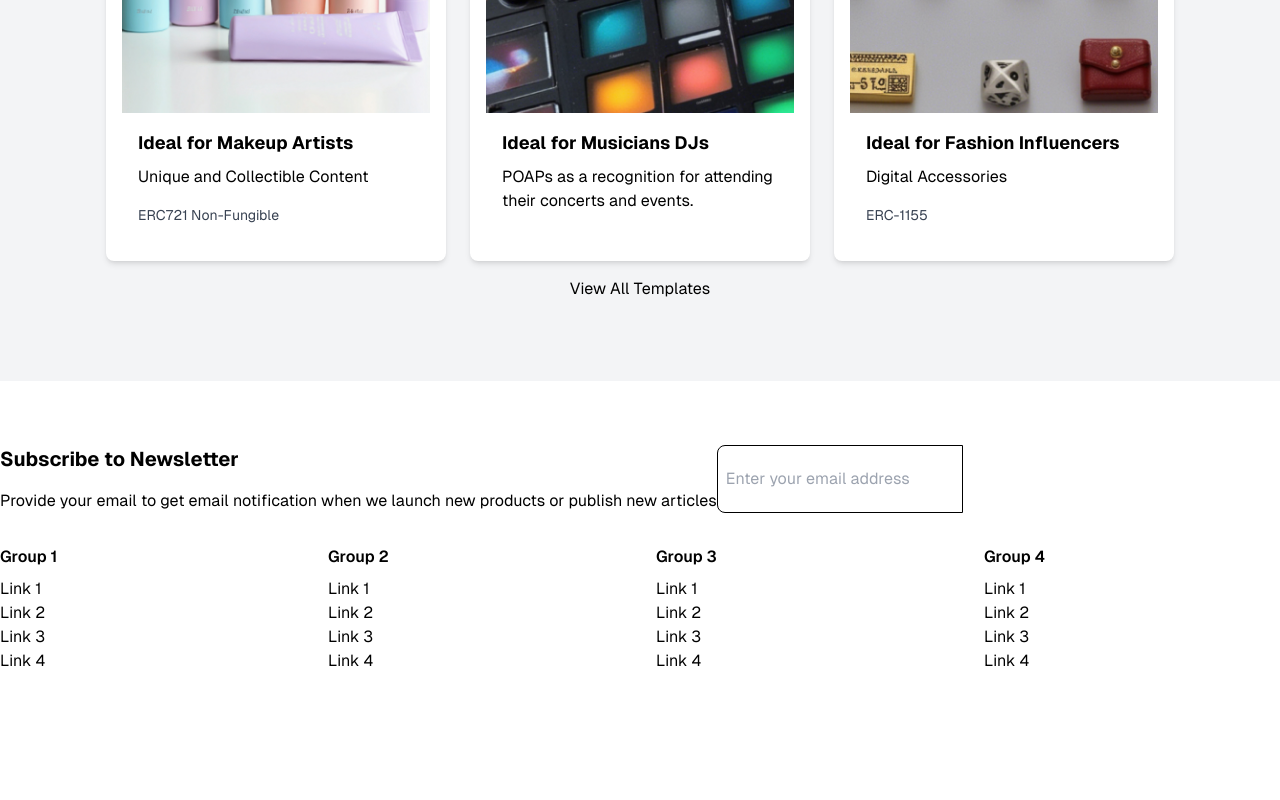
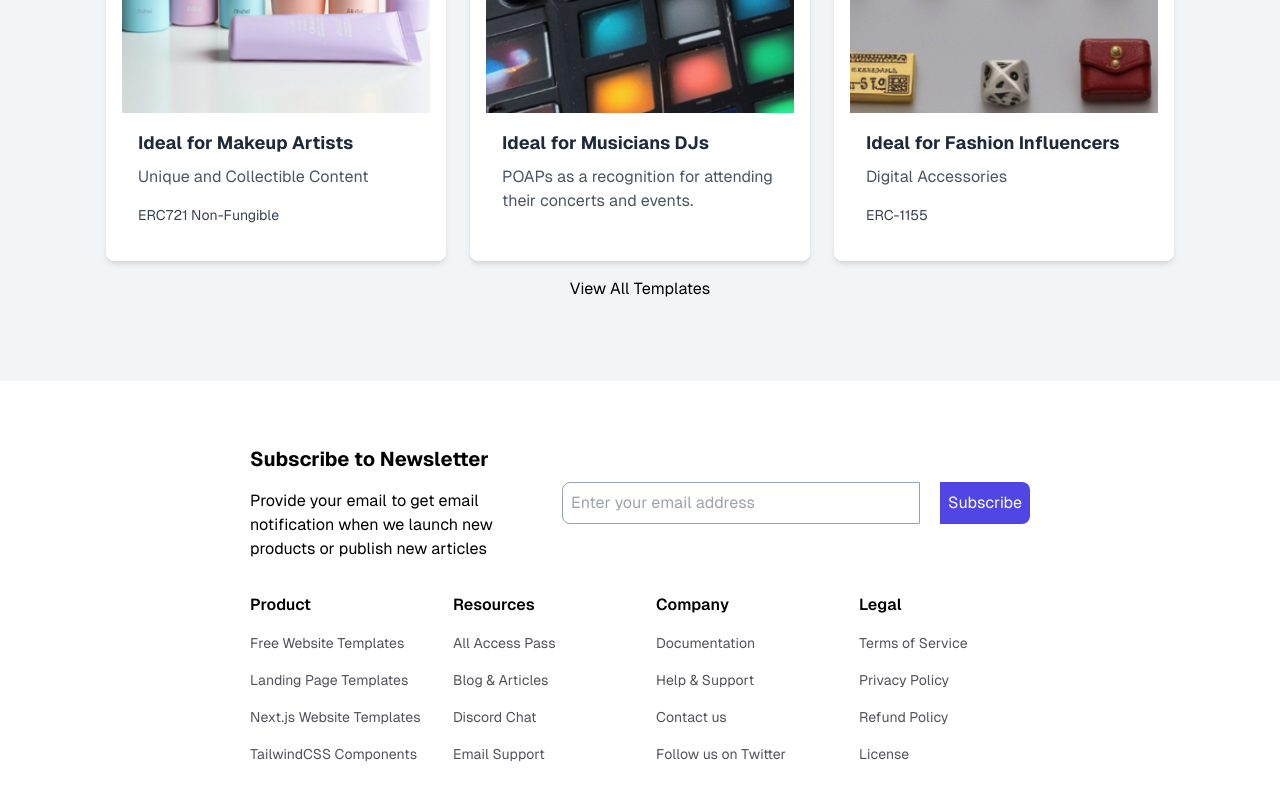
Before and after one commit to DevsJEG/vottum-templates-hub, a Next.js app: page / in a window 1280 px wide. Shown: the part 1378-2178 px from the top of the page. Before the commit the page ends 2131 px from the top, so only its background shows below. Built offline with nearby package versions, Linux system fonts and the light colour scheme.

Commit message:
finish footer

```diff
--- a/src/app/components/Footer.tsx
+++ b/src/app/components/Footer.tsx
@@ -5,21 +5,21 @@ import { FiMessageCircle } from 'react-icons/fi';
 
 const Footer: React.FC = () => {
   return (
-    <footer className="">
+    <footer className="max-w-[780px] m-auto">
       {/* Newsletter Section */}
-      <div className="mb-8 flex">
-        <div>
+      <div className="mb-8 flex justify-between items-center">
+        <div className='md:w-[40%]'>
         <h2 className="text-xl font-bold mb-4">Subscribe to Newsletter</h2>
-        <p>Provide your email to get email notification when we
+        <p className='text-[16px] text-black'>Provide your email to get email notification when we
         launch new products or publish new articles</p>
         </div>
-        <form className="flex">
+        <form className="flex md:w-[60%]">
           <input
             type="email"
             placeholder="Enter your email address"
-            className="flex-grow p-2 rounded-l-lg border border-gray-400 focus:outline-none focus:ring-2 focus:ring-purple-600"
+            className="flex-grow p-2 rounded-l-lg border-solid border-blackalpha border-[1px]  focus:outline-none "
           />
-          <button className="bg-primary text-white p-2 rounded-r-lg hover:bg-purple-700 transition">
+          <button className="bg-customblue ml-[20px] text-white p-2 rounded-r-lg hover:bg-purple-700 transition">
             Subscribe
           </button>
         </form>
@@ -28,39 +28,39 @@ const Footer: React.FC = () => {
       {/* Links Section */}
       <div className="grid grid-cols-1 md:grid-cols-4 gap-8">
         <div>
-          <h3 className="font-semibold mb-2">Group 1</h3>
-          <ul>
-            <li><a href="#" className="hover:underline">Link 1</a></li>
-            <li><a href="#" className="hover:underline">Link 2</a></li>
-            <li><a href="#" className="hover:underline">Link 3</a></li>
-            <li><a href="#" className="hover:underline">Link 4</a></li>
+          <h3 className="font-semibold mb-2">Product</h3>
+          <ul className='text-[14px]'>
+            <li className='py-2 text-zinc-600'><a href="#" className="hover:underline">Free Website Templates</a></li>
+            <li className='py-2 text-zinc-600'><a href="#" className="hover:underline">Landing Page Templates</a></li>
+            <li className='py-2 text-zinc-600'><a href="#" className="hover:underline">Next.js Website Templates</a></li>
+            <li className='py-2 text-zinc-600'><a href="#" className="hover:underline">TailwindCSS Components</a></li>
           </ul>
         </div>
         <div>
-          <h3 className="font-semibold mb-2">Group 2</h3>
-          <ul>
-            <li><a href="#" className="hover:underline">Link 1</a></li>
-            <li><a href="#" className="hover:underline">Link 2</a></li>
-            <li><a href="#" className="hover:underline">Link 3</a></li>
-            <li><a href="#" className="hover:underline">Link 4</a></li>
+          <h3 className="font-semibold mb-2">Resources</h3>
+          <ul className='text-[14px]'>
+            <li className='py-2 text-zinc-600'><a href="#" className="hover:underline">All Access Pass</a></li>
+            <li className='py-2 text-zinc-600'><a href="#" className="hover:underline">Blog & Articles</a></li>
+            <li className='py-2 text-zinc-600'><a href="#" className="hover:underline">Discord Chat</a></li>
+            <li className='py-2 text-zinc-600'><a href="#" className="hover:underline">Email Support</a></li>
           </ul>
         </div>
         <div>
-          <h3 className="font-semibold mb-2">Group 3</h3>
-          <ul>
-            <li><a href="#" className="hover:underline">Link 1</a></li>
-            <li><a href="#" className="hover:underline">Link 2</a></li>
-            <li><a href="#" className="hover:underline">Link 3</a></li>
-            <li><a href="#" className="hover:underline">Link 4</a></li>
+          <h3 className="font-semibold mb-2">Company</h3>
+          <ul className='text-[14px]'>
+            <li className='py-2 text-zinc-600'><a href="#" className="hover:underline">Documentation</a></li>
+            <li className='py-2 text-zinc-600'><a href="#" className="hover:underline">Help & Support</a></li>
+            <li className='py-2 text-zinc-600'><a href="#" className="hover:underline">Contact us</a></li>
+            <li className='py-2 text-zinc-600'><a href="#" className="hover:underline">Follow us on Twitter</a></li>
           </ul>
         </div>
         <div>
-          <h3 className="font-semibold mb-2">Group 4</h3>
-          <ul>
-            <li><a href="#" className="hover:underline">Link 1</a></li>
-            <li><a href="#" className="hover:underline">Link 2</a></li>
-            <li><a href="#" className="hover:underline">Link 3</a></li>
-            <li><a href="#" className="hover:underline">Link 4</a></li>
+          <h3 className="font-semibold mb-2">Legal</h3>
+          <ul className='text-[14px]'>
+            <li className='py-2 text-zinc-600'><a href="#" className="hover:underline">Terms of Service</a></li>
+            <li className='py-2 text-zinc-600'><a href="#" className="hover:underline">Privacy Policy</a></li>
+            <li className='py-2 text-zinc-600'><a href="#" className="hover:underline">Refund Policy</a></li>
+            <li className='py-2 text-zinc-600'><a href="#" className="hover:underline">License</a></li>
           </ul>
         </div>
       </div>
@@ -68,7 +68,7 @@ const Footer: React.FC = () => {
       {/* Chat Icon */}
       <a
         href="#"
-        className="fixed bottom-8 right-8 bg-purple-600 text-white p-3 rounded-full shadow-lg hover:bg-purple-700 transition"
+        className="fixed bottom-8 right-8 bg-customblue text-white p-3 rounded-full shadow-lg hover:bg-purple-700 transition"
         aria-label="Chat"
       >
         <FiMessageCircle size={24} />
--- a/src/app/components/Templates.tsx
+++ b/src/app/components/Templates.tsx
@@ -7,7 +7,7 @@ const Templates: React.FC = () => {
 
 
     return (
-        <div className=" bg-gray ">
+        <div className=" bg-grayAlpha ">
             <div className='m-auto max-w-[1100px] py-20'>
                 <h4 className='pl-4'>Featured Templates</h4>
                 <div className='grid grid-cols-1 sm:grid-cols-2 md:grid-cols-3 gap-6 p-4 '>
--- a/tailwind.config.ts
+++ b/tailwind.config.ts
@@ -17,7 +17,8 @@ const config: Config = {
         customblue: 'rgba(79, 70, 229, 1)',
         customdarkblue: 'rgba(0, 2, 142, 1)',
         link:"rgba(55, 65, 81, 1)",
-        gray: "rgba(243, 244, 246, 1)",
+        grayAlpha: "rgba(243, 244, 246, 1)",
+        blackalpha: "#94a3b8",
       },
       letterSpacing: {
         large:  '.05em'
```
